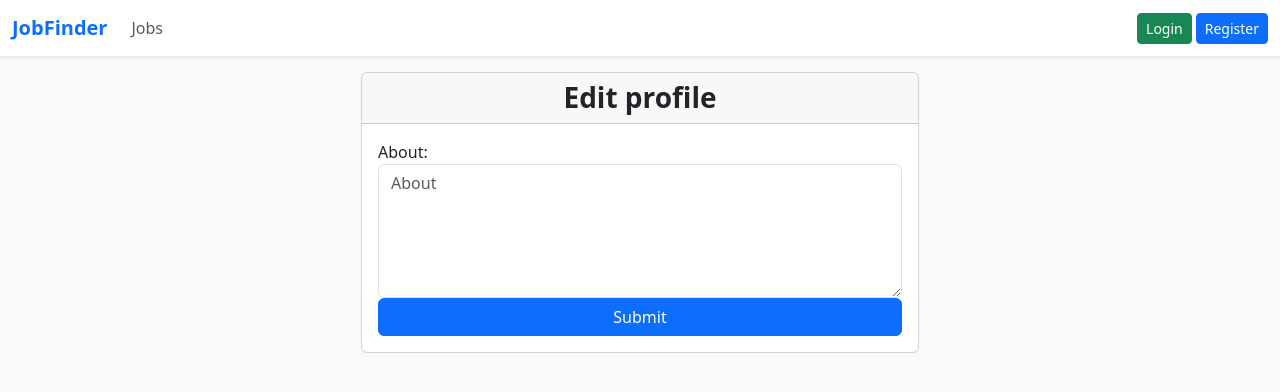
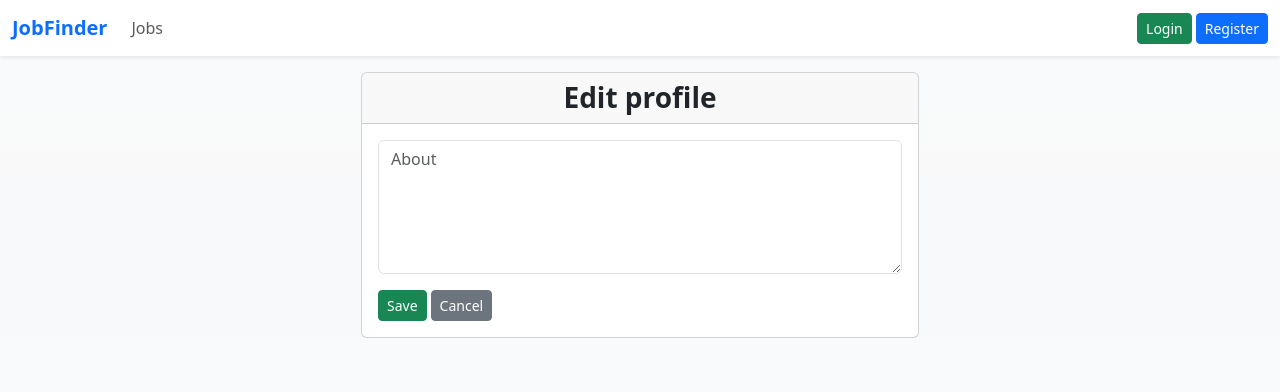
Before and after one commit to nbagonoc/jobFinder-frontend, a React (Vite) app: page /about/edit in a window 1280 px wide. Shown: the top 392 px of the page. Built offline with nearby package versions, Linux system fonts and the light colour scheme; no server answers.

Commit message:
now has error handling for profile update

```diff
--- a/src/components/jobs/job_edit/JobEditForm.jsx
+++ b/src/components/jobs/job_edit/JobEditForm.jsx
@@ -365,9 +365,7 @@ export const JobEditForm = () => {
                             <option value='Closed'>Closed</option>
                         </select>
                         <span className='text-danger'>
-                            {errors && errors.status
-                                ? errors.status
-                                : ''}
+                            {errors && errors.status ? errors.status : ''}
                         </span>
                     </div>
                     <div className='mb-3'>
--- a/src/components/partials/AlertMessage/AlertMessage.jsx
+++ b/src/components/partials/AlertMessage/AlertMessage.jsx
@@ -1,17 +1,21 @@
 import { useJobContext } from '../../../hooks/useJobContext'
 import { useApplicationContext } from '../../../hooks/useApplicationContext'
 import { useAuthContext } from '../../../hooks/useAuthContext'
+import { useUserContext } from '../../../hooks/useUserContext'
+
 import Alert from './Alert'
 
 const AlertMessage = () => {
     const jobContext = useJobContext()
     const authContext = useAuthContext()
     const applicationContext = useApplicationContext()
+    const userContext = useUserContext()
 
     const contexts = [
         { alert: jobContext.alert, handleClose: () => jobContext.dispatch({ type: 'CLEANER' }) },
         { alert: authContext.alert, handleClose: () => authContext.dispatch({ type: 'CLEANER' }) },
-        { alert: applicationContext.alert, handleClose: () => applicationContext.dispatch({ type: 'CLEANER' }) }
+        { alert: applicationContext.alert, handleClose: () => applicationContext.dispatch({ type: 'CLEANER' }) },
+        { alert: userContext.alert, handleClose: () => userContext.dispatch({ type: 'CLEANER' }) }
     ]
 
     const renderAlerts = contexts.map(({ alert, handleClose }, index) => {
--- a/src/components/users/profile/UserProfileContainer.jsx
+++ b/src/components/users/profile/UserProfileContainer.jsx
@@ -8,6 +8,8 @@ import UserEducation from './UserEducation'
 import UserExperience from './UserExperience'
 import UserSkills from './UserSkills'
 import UserProfile from './UserProfile'
+import AlertMessage from '../../partials/AlertMessage/AlertMessage'
+
 import { useUserContext } from '../../../hooks/useUserContext'
 import { useAuthContext } from '../../../hooks/useAuthContext'
 
@@ -51,6 +53,7 @@ const UserProfileContainer = () => {
     }, [dispatch, token])
     return (
         <div className='container-xxl'>
+            <AlertMessage />
             {profile ? (
                 <div className='row'>
                     <div className='col-md-5 col-lg-4 col-xl-3 mb-3'>
--- a/src/components/users/profile_about_edit/UserProfileAboutEditForm.jsx
+++ b/src/components/users/profile_about_edit/UserProfileAboutEditForm.jsx
@@ -3,7 +3,6 @@ import { useState, useEffect } from 'react'
 import { useNavigate, Link } from 'react-router-dom'
 
 import { aboutsAPI } from '../../../API'
-import AlertMessage from '../../partials/AlertMessage/AlertMessage'
 import { useUserContext } from '../../../hooks/useUserContext'
 import { useAuthContext } from '../../../hooks/useAuthContext'
 
@@ -71,9 +70,6 @@ const UserProfileAboutEditForm = () => {
             about: formData.about,
         }
 
-        console.log(data)
-        // console.log(`Bearer ${data.about}`)
-
         const headers = {
             'Content-Type': 'application/json',
             Authorization: `Bearer ${token}`,
@@ -81,7 +77,6 @@ const UserProfileAboutEditForm = () => {
 
         try {
             const response = await axios.put(`${aboutsAPI}`, data, { headers })
-            // console.log(response.data)
             const message = response.data.message
             dispatch({
                 type: 'UPDATE_PROFILE',
@@ -94,8 +89,6 @@ const UserProfileAboutEditForm = () => {
             })
             navigate('/profile')
         } catch (error) {
-            // console.log(error.response.data)
-            // console.log(error.response.data.message)
             const errors = error.response.data
             const message = error.response.data.message
             dispatch({
@@ -113,7 +106,6 @@ const UserProfileAboutEditForm = () => {
 
     return (
         <form onSubmit={onSubmit}>
-            <label htmlFor='about'>About:</label>
             <textarea
                 id='about'
                 name='about'
@@ -129,10 +121,16 @@ const UserProfileAboutEditForm = () => {
             <span className='text-danger'>
                 {errors && errors.about ? errors.about : ''}
             </span>
-            <div className='d-grid'>
-                <button className='btn btn-primary' type='submit'>
-                    Submit
+            <div className='mt-3'>
+                <button type='submit' className='btn btn-success btn-sm me-1'>
+                    Save
                 </button>
+                <Link
+                    to='/profile'
+                    className='btn btn-secondary btn-sm'
+                >
+                    Cancel
+                </Link>
             </div>
         </form>
     )
```
